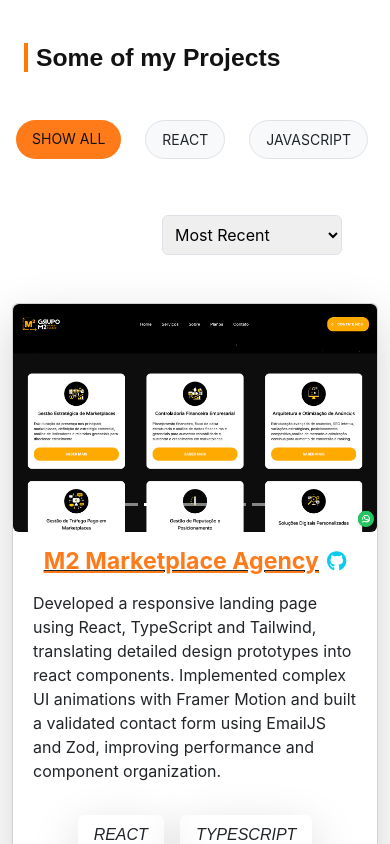
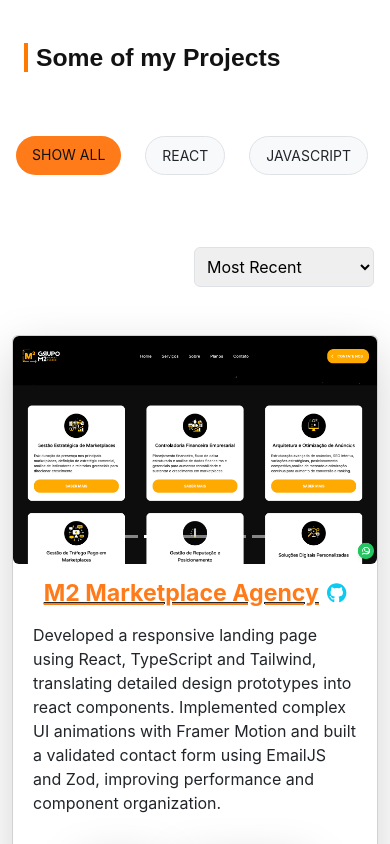
Before and after one commit to Mateus1rosengarten/myPortfolio, a React (Create React App) app: page / in a window 390 px wide. Shown: the part 2520-3364 px from the top of the page. Built offline with nearby package versions, Linux system fonts and the light colour scheme.

Commit message:
refactor: change contact text in mobile version

```diff
--- a/src/components/orderFilter.jsx
+++ b/src/components/orderFilter.jsx
@@ -9,7 +9,7 @@
 
 const OrderFilter = ({ order, handleOrderChange }) => {
   return (
-    <div className="d-flex justify-content-end me-5">
+    <div className="d-flex justify-content-end me-3 sm:me-5">
       <select
         name="select-order-filter"
         className="p-2 border rounded"
--- a/src/components/techFilter.jsx
+++ b/src/components/techFilter.jsx
@@ -7,7 +7,7 @@
 
   return (
     <>
-      <div className="d-sm-none mt-4 mb-5 px-3">
+      <div className="d-sm-none mt-4 mb-5 p-3">
         <div className="d-flex gap-4 overflow-auto pb-2">
           {techs.map((tech) => (
             <div
--- a/src/views/contact.jsx
+++ b/src/views/contact.jsx
@@ -11,7 +11,7 @@
               Let’s Connect
             </h2>
 
-            <p className="text-surface fs-5 mb-4 font-secondary">
+            <p className="text-surface sm:fs-5 mb-4 font-secondary">
               I’m always open to discussing new projects, creative ideas, or
               opportunities to be part of your vision.
             </p>
```
